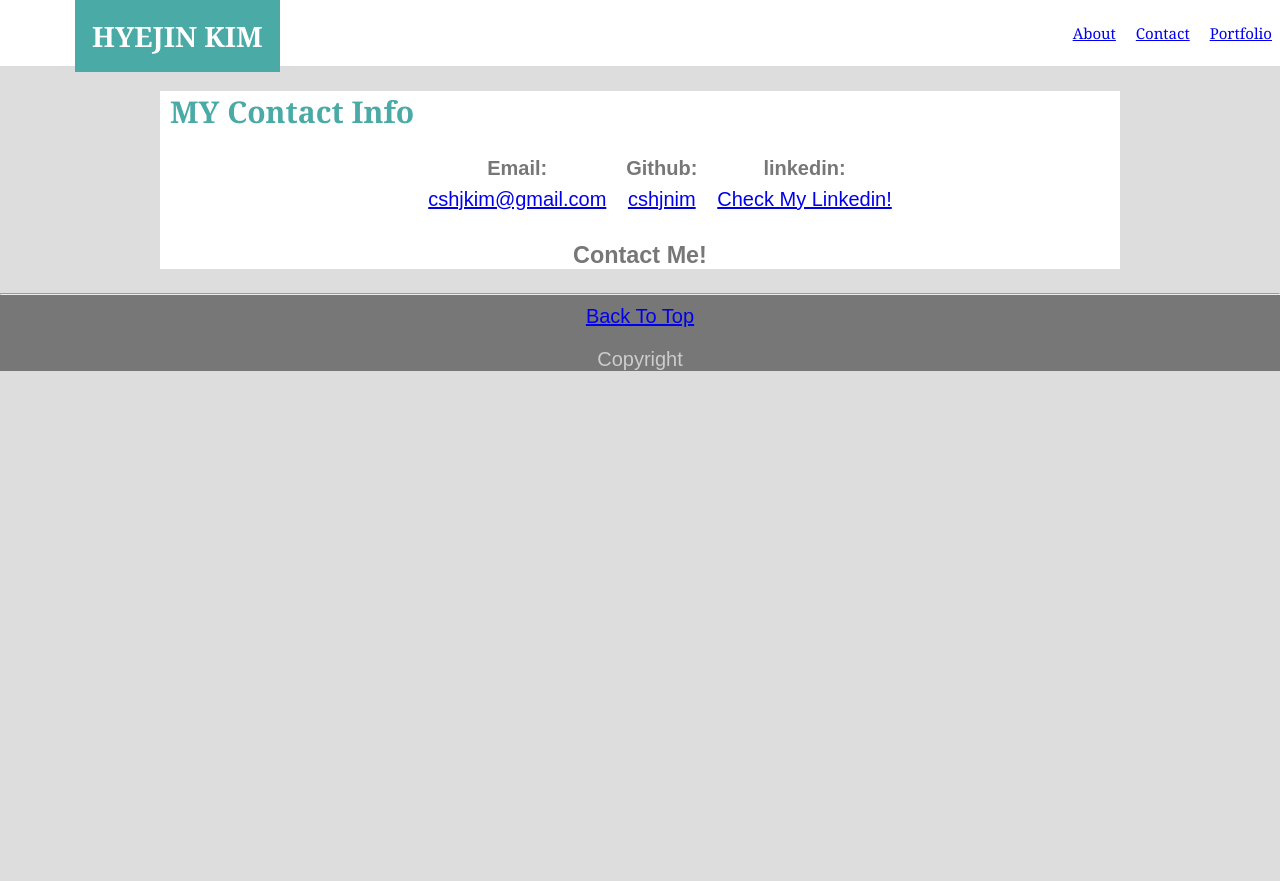
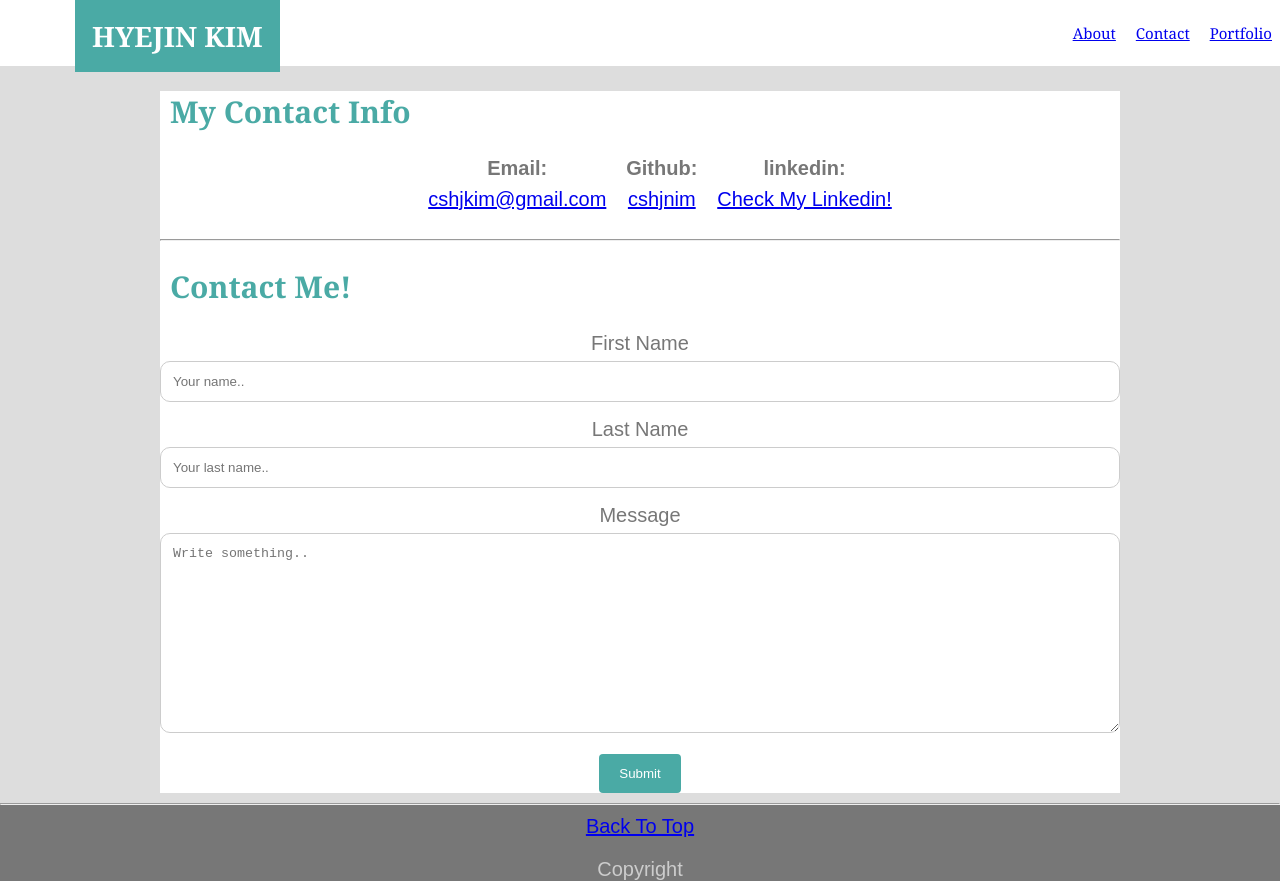
Before and after one commit to cshjnim/Basic-Portfolio, a plain HTML site: page contact.html in a window 1280 px wide. Before the commit the page ends 800 px from the top, so only its background shows below. Drawn offline with Linux system fonts and the light colour scheme.

Commit message:
revise contact info adding contact me

```diff
--- a/assets/css/style.css
+++ b/assets/css/style.css
@@ -48,6 +48,8 @@ footer {
  color: #cccccc;
 }
 
+/*nav style*/
+
 nav {
     overflow: hidden;
     font-family: Georgia, 'Times New Roman', Times, serif;
@@ -79,3 +81,35 @@ nav {
     display:block;
     padding: 8px;
   }
+
+/* Contact Me style*/
+
+input[type=text], select, textarea {
+  width: 100%;
+  padding: 12px;
+  border: 1px solid #ccc;
+  border-radius: 10px;
+  box-sizing: border-box;
+  margin-top: 6px;
+  margin-bottom: 16px;
+  resize: vertical;
+}
+
+input[type=submit] {
+  background-color: #4aaaa5;
+  color: white;
+  padding: 12px 20px;
+  border: none;
+  border-radius: 4px;
+  cursor: pointer;
+}
+
+input[type=submit]:hover {
+  background-color: #8f8e8e;
+}
+
+.container1 {
+  border-radius: 5px;
+  background-color: #f2f2f2;
+  padding: 20px;
+}
--- a/contact.html
+++ b/contact.html
@@ -25,14 +25,32 @@
 <body>
     <div class="container">
         <section>
-            <h2>MY Contact Info</h2>
+            <h2>My Contact Info</h2>
 
             <ul id="contact-info">
                 <li><strong>Email:</strong> <a href="mailto:cshjkim@gmail.com">cshjkim@gmail.com</a></li>
                 <li><strong>Github:</strong> <a href="https://github.com/cshjnim">cshjnim</a></li>
                 <li><strong>linkedin:</strong> <a href="https://www.linkedin.com/in/hyejin-kim-a1a850164/"> Check My Linkedin! </a></li>
             </ul>
-            <h3>Contact Me!</h3>
+            <hr>
+            <h2>Contact Me!</h2>
+
+            <div class="container2">
+                <form action="action_page.php">
+
+                  <label for="fname">First Name</label>
+                  <input type="text" id="fname" name="firstname" placeholder="Your name..">
+
+                  <label for="lname">Last Name</label>
+                  <input type="text" id="lname" name="lastname" placeholder="Your last name..">
+
+                  <label for="message">Message</label>
+                  <textarea id="message" name="message" placeholder="Write something.." style="height:200px"></textarea>
+
+                  <input type="submit" value="Submit">
+
+                </form>
+              </div>
 
         </section>
     </div>
```
